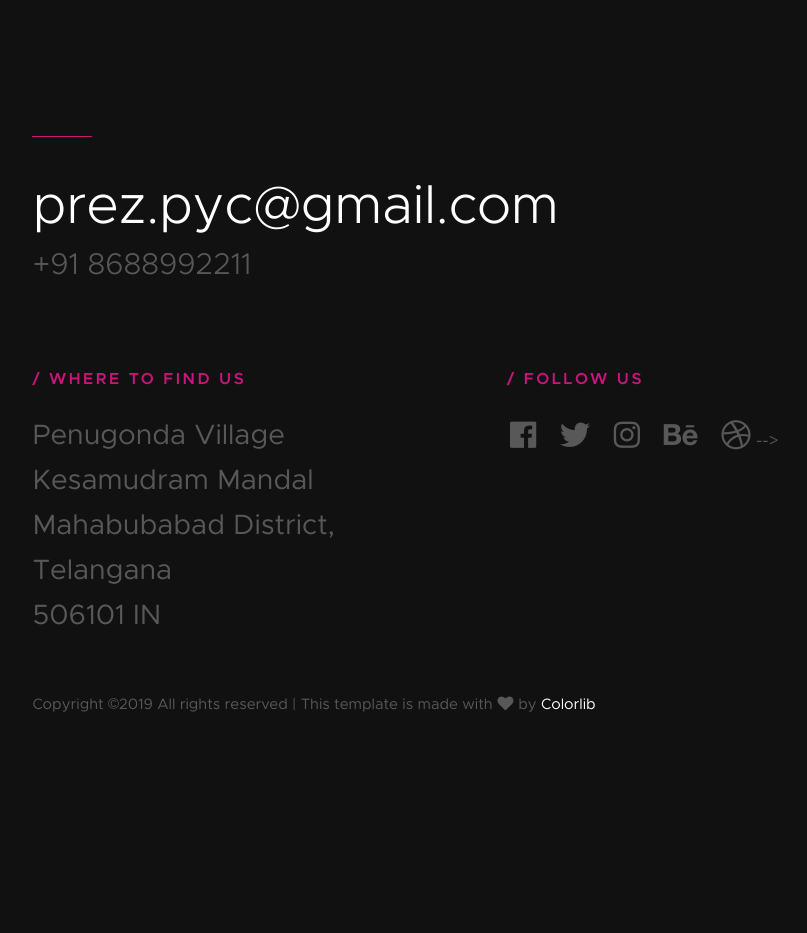
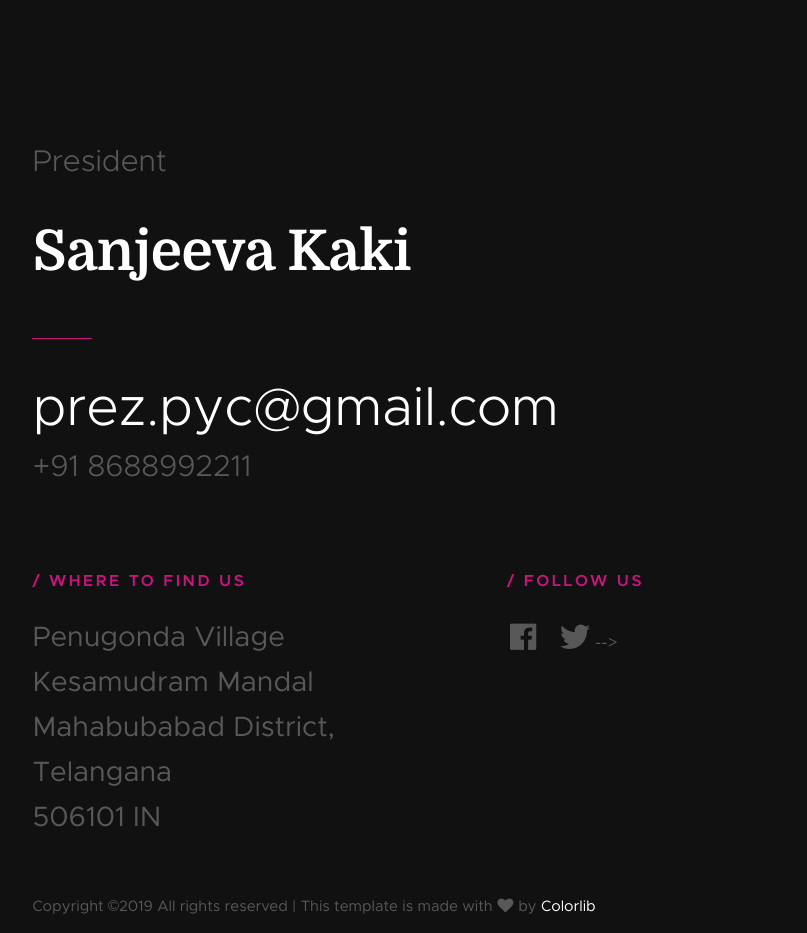
Before and after one commit to 140eight/pyc, a plain HTML site: page penugondayouth/index.html in a window 1280 px wide. Shown: the part 4120-5053 px from the top of the page, without its empty margins (58-865 px from the left). Before the commit the page ends 4941 px from the top, so only its background shows below. Drawn offline with Linux system fonts and the light colour scheme; files whose address does not match are found by name.

Commit message:
Changed contact us and added President details

```diff
--- a/penugondayouth/index.html
+++ b/penugondayouth/index.html
@@ -325,6 +325,8 @@
 
             <div class="col-full contact-main" data-aos="fade-up">
                 <p>
+                <span class="contact-number">President</span>
+                <h3 class="display-1 display-1--light">Sanjeeva Kaki</h3>
                 <a href="mailto:#0" class="contact-email">prez.pyc@gmail.com</a>
                 <span class="contact-number">+91 8688992211 </span>
                 </p>
@@ -354,15 +356,6 @@
                     </li>
                     <li>
                         <a href="#0"><i class="fab fa-twitter"></i></a>
-                    </li>
-                    <li>
-                        <a href="#0"><i class="fab fa-instagram"></i></a>
-                    </li>
-                    <li>
-                        <a href="#0"><i class="fab fa-behance"></i></a>
-                    </li>
-                    <li>
-                        <a href="#0"><i class="fab fa-dribbble"></i></a>
                     </li>
                 </ul> <!-- end contact-social -->
 
```
